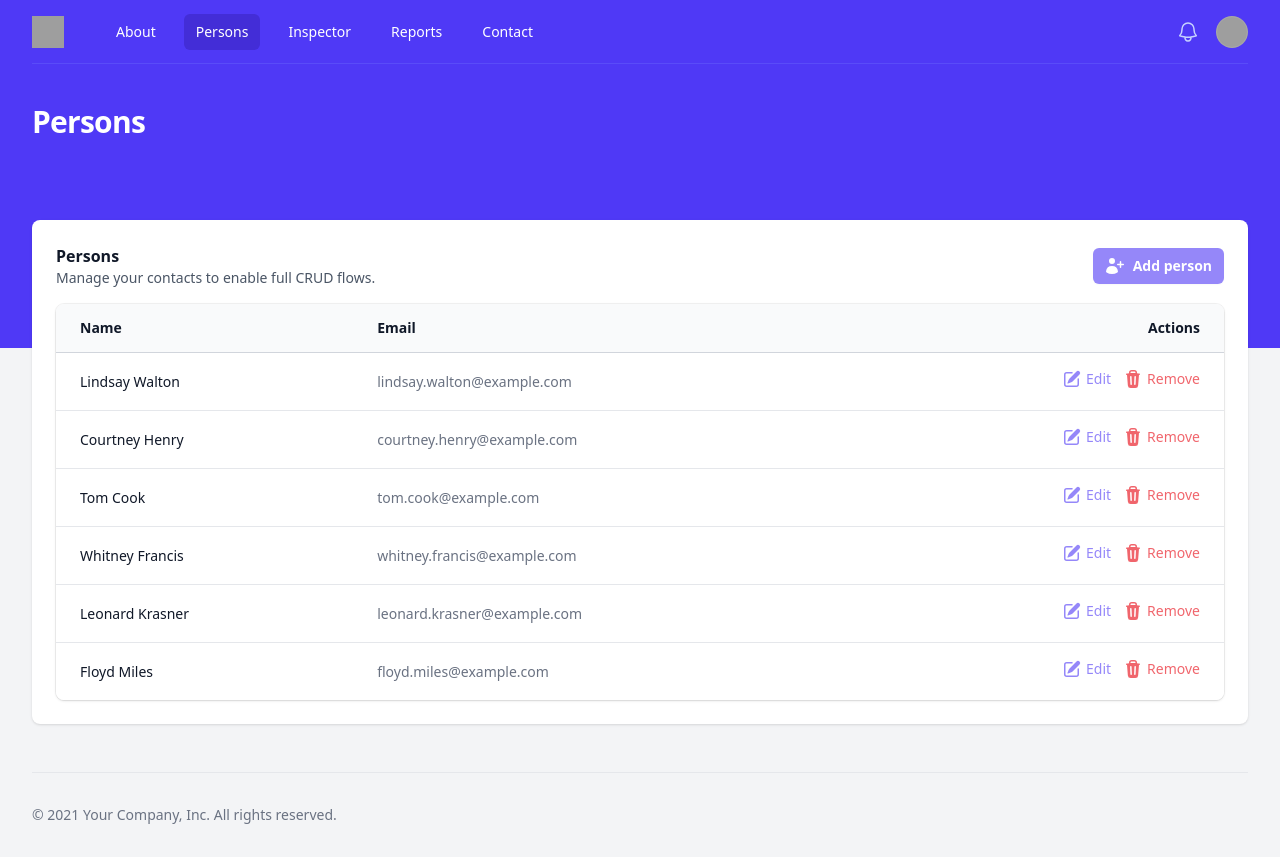
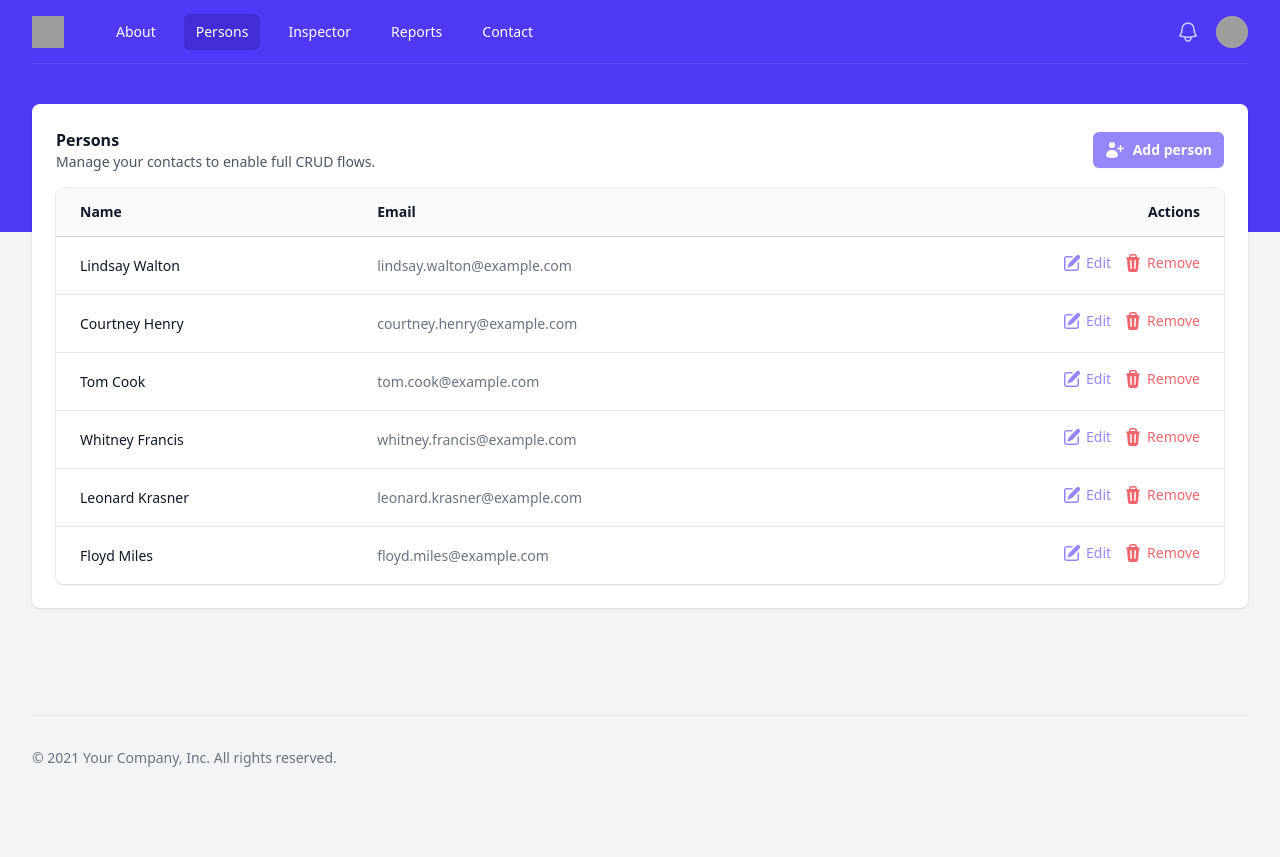
Before and after one commit to virtualitems/alejandrocr.co-2026, a React (Vite) app: page / in a window 1280 px wide. After the commit the page ends 800 px from the top, so only its background shows below. Built offline with nearby package versions, Linux system fonts and the light colour scheme; grey boxes are pictures that could not be loaded.

Commit message:
refactor: remove unused pageTitle prop from Layout component in PersonsPage

```diff
--- a/src/layouts/1-column.tsx
+++ b/src/layouts/1-column.tsx
@@ -1,7 +1,6 @@
 import { AppShell } from './shell'
 
 type Props = {
-  pageTitle?: string
   columnTitle?: string
   columnNode?: React.ReactNode
   navigation: { name: string; href: string; current?: boolean }[]
@@ -10,9 +9,9 @@ type Props = {
 }
 
 export function Layout(props: Props) {
-  const { pageTitle, columnTitle, columnNode, navigation, user, userNavigation } = props
+  const { columnTitle, columnNode, navigation, user, userNavigation } = props
   return (
-    <AppShell title={pageTitle} navigation={navigation} user={user} userNavigation={userNavigation}>
+    <AppShell navigation={navigation} user={user} userNavigation={userNavigation}>
       <div className="mx-auto max-w-7xl px-4 pb-12 sm:px-6 lg:px-8">
         <section aria-labelledby="section-1-title">
           <h2 id="section-1-title" className="sr-only">
--- a/src/pages/persons-page.tsx
+++ b/src/pages/persons-page.tsx
@@ -34,7 +34,6 @@ const userNavigation = [
 export function PersonsPage() {
   return (
     <Layout
-      pageTitle="Persons"
       columnTitle="Persons"
       columnNode={<PersonsTable data={persons} />}
       navigation={navigation}
```
